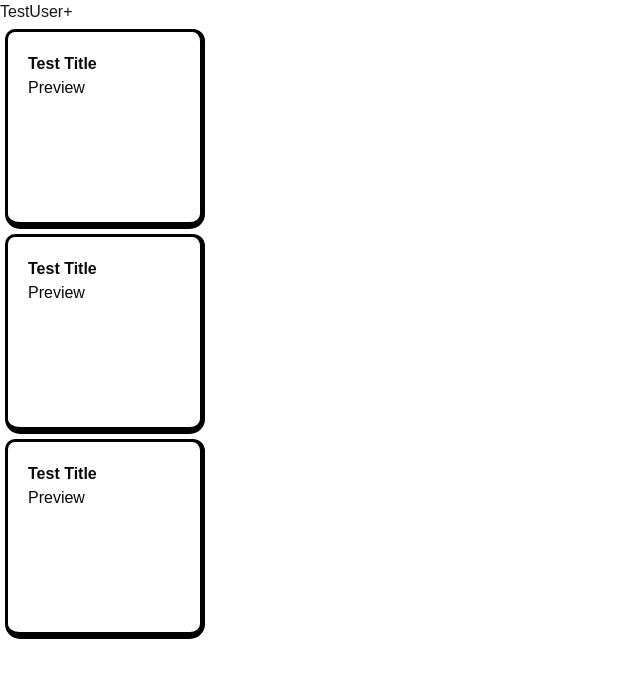
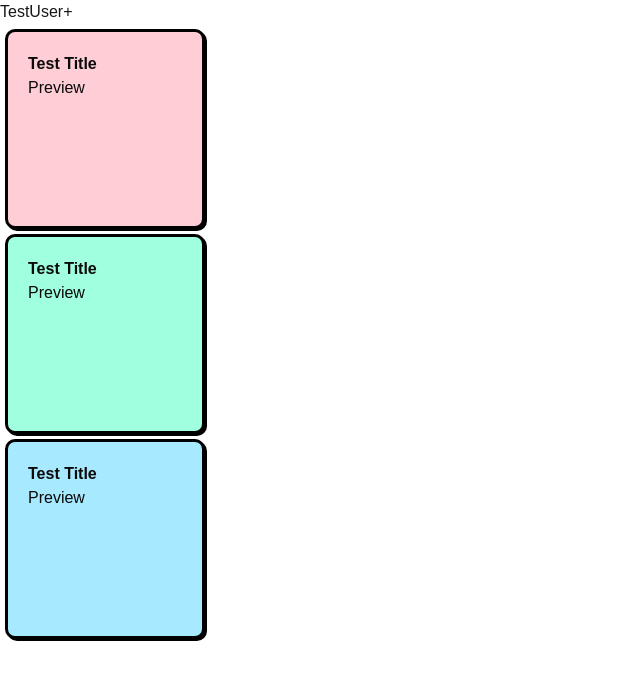
Before and after one commit to kaavyarao05/notes-site, a Next.js app: page / in a window 1280 px wide. Shown: the top 680 px of the page, without its empty margins (0-640 px from the left). Built offline with nearby package versions, Linux system fonts and the light colour scheme.

Commit message:
feat:hover css

```diff
--- a/app/1components/Card.jsx
+++ b/app/1components/Card.jsx
@@ -3,7 +3,7 @@ import React from 'react'
 const Card = ({title,preview,color,id}) => {
   return (
     <a href={"./notes/"+id}>
-       <div className={'cardDiv bg-['+color+"]"}>
+       <div className={'cardDiv'} style={{backgroundColor:color}}>
             <h2>{title}</h2>
             <p>{preview}</p>
         </div>
--- a/app/globals.css
+++ b/app/globals.css
@@ -22,15 +22,29 @@
   -webkit-clip-path: polygon(0 0, 0 100%, 100% 100%, 100% 25%, 75% 0);
   clip-path: polygon(0 0, 0 100%, 100% 100%, 100% 25%, 75% 0);
   */
+  --shadowOffset:2px;
+  --margin: 5px;
+  --borderRad:10px;
+  --height:200px;
+  --width: 200px;
+
+
   border: solid black 3px;
   color: #0a0a0a;
   padding: 20px;
-  height: 200px;
-  width: 200px;
-  margin: 5px;
-  border-radius: 10px 12px 15px 15px ;
-  border-right: 5px solid black;
-  border-bottom: 7px solid black;
+  height: var(--height);
+  width: var(--width);
+  margin: var(--margin);
+  border-radius: var(--borderRad);
+  box-shadow: black var(--shadowOffset) var(--shadowOffset);
+  transition-duration: 100ms;
+}
+.cardDiv:hover{
+  --shadowOffset:5px;
+  --margin:11px;
+  --borderRad:5px;
+  --height:190px;
+  --width:190px;
 }
 
 .cardDiv > h2{
--- a/app/page.tsx
+++ b/app/page.tsx
@@ -26,7 +26,6 @@ export default function Home() {
       id={note.id}
       />
   )
-  console.log(notes);
   const handleAddNote=()=>{
     setNoteComponent(setNotes(
       {
@@ -36,7 +35,6 @@ export default function Home() {
         id:getId()
       }
     ));
-    console.log(notes);
   }
 
   const handleSignOut=()=>{
```
